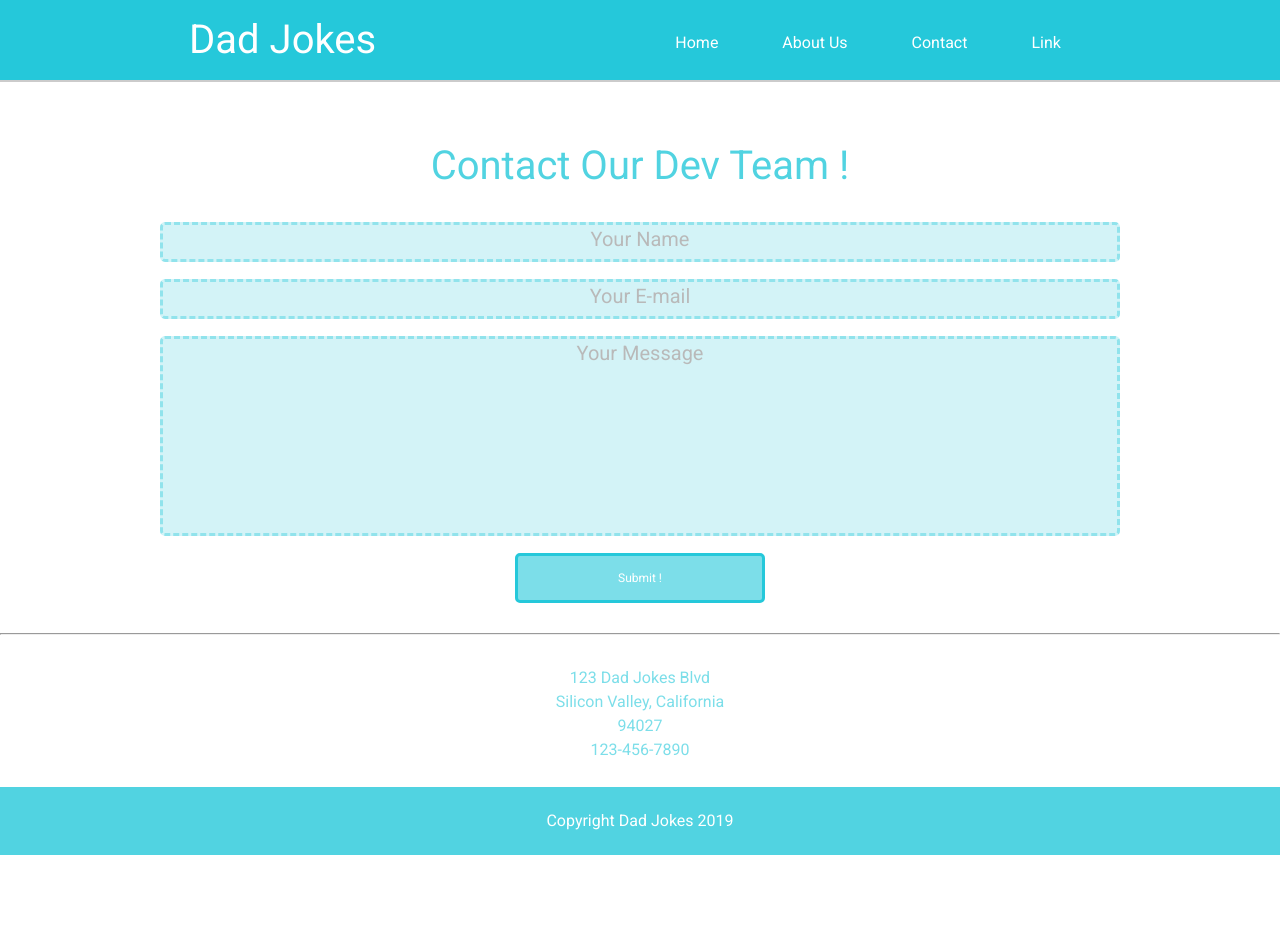
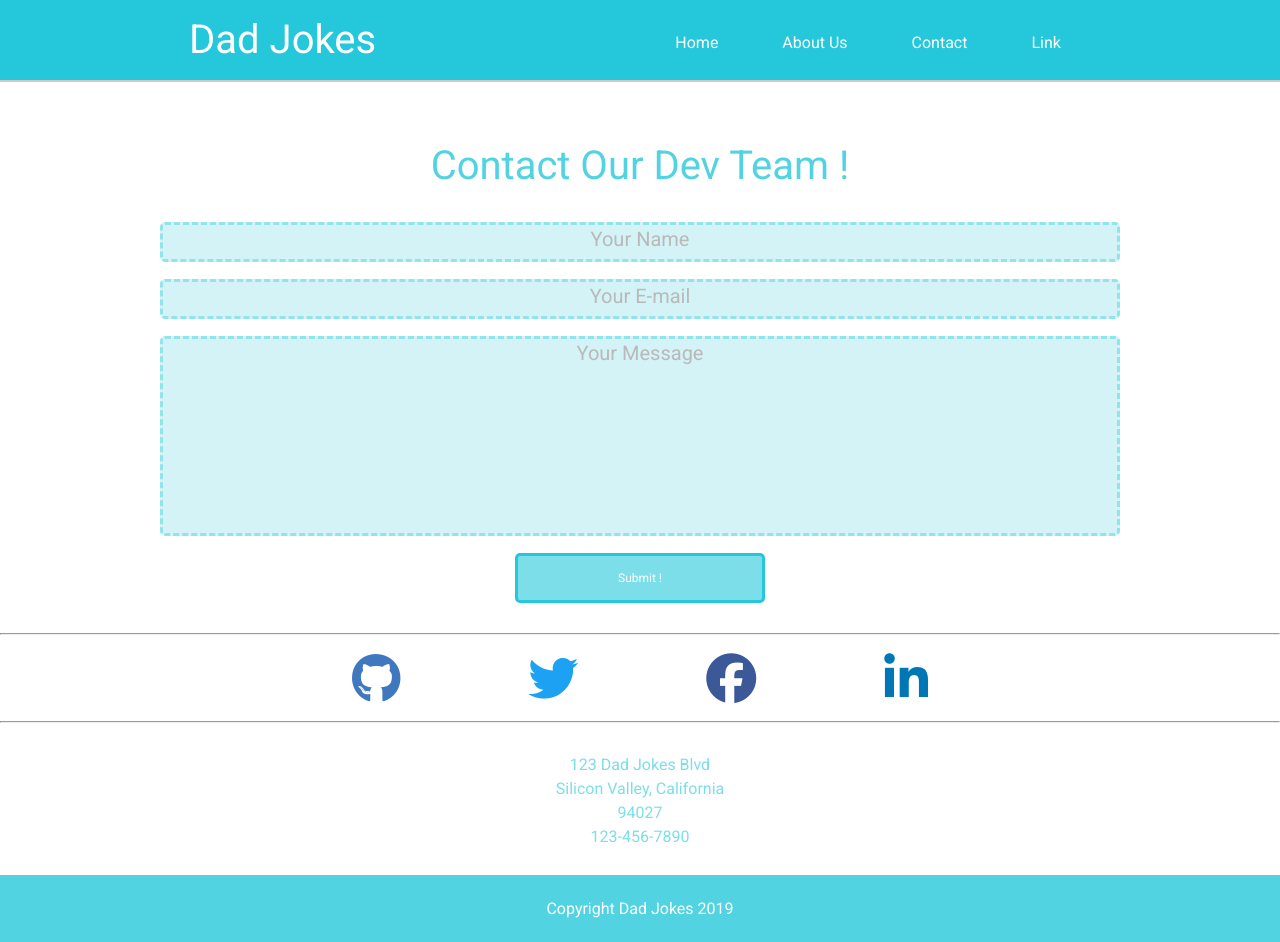
Before and after one commit to build-week-dad-jokes/UI, a plain HTML site: page contact.html in a window 1280 px wide. Before the commit the page ends 855 px from the top, so only its background shows below. Drawn offline with Linux system fonts and the light colour scheme.

Commit message:
added blog icons to contact page

```diff
--- a/contact.html
+++ b/contact.html
@@ -2,6 +2,7 @@
 
 <html lang="en">
   <head>
+        <script src="https://kit.fontawesome.com/be34fc73b4.js"></script>
     <meta charset="utf-8" />
 
     <title>Dad Jokes</title>
@@ -60,8 +61,16 @@
 
       <button class="submitContact">Submit !</button>
 
+
       <!-- --------------------------------------------------------------------------------------------------------------------------------- -->
       <hr />
+
+      <!-- ---------------------------------------------------------------------------------------------------------------------------------- -->
+<!-- Font Awesome Icons ! -->
+
+<i class="fab fa-github"></i><i class="fab fa-twitter"></i><i class="fab fa-facebook"></i><i class="fab fa-linkedin-in"></i>
+
+<hr />
 
       <!-- Get Ready Section -->
       <section class="get-ready">
--- a/less/contact.less
+++ b/less/contact.less
@@ -104,3 +104,21 @@ address {
   line-height: 1.5;
   color: @lightblue;
 }
+// Font Awesome icons below
+.fab {
+  font-size: 5rem;
+  margin: 1% 5%;
+  cursor: pointer;
+}
+.fa-github {
+  color: #4078c0;
+}
+.fa-twitter {
+  color: #1da1f2;
+}
+.fa-facebook {
+  color: #3b5998;
+}
+.fa-linkedin-in {
+  color: #0077b5;
+}
```
Also changed, not shown: CSS/index.css.
